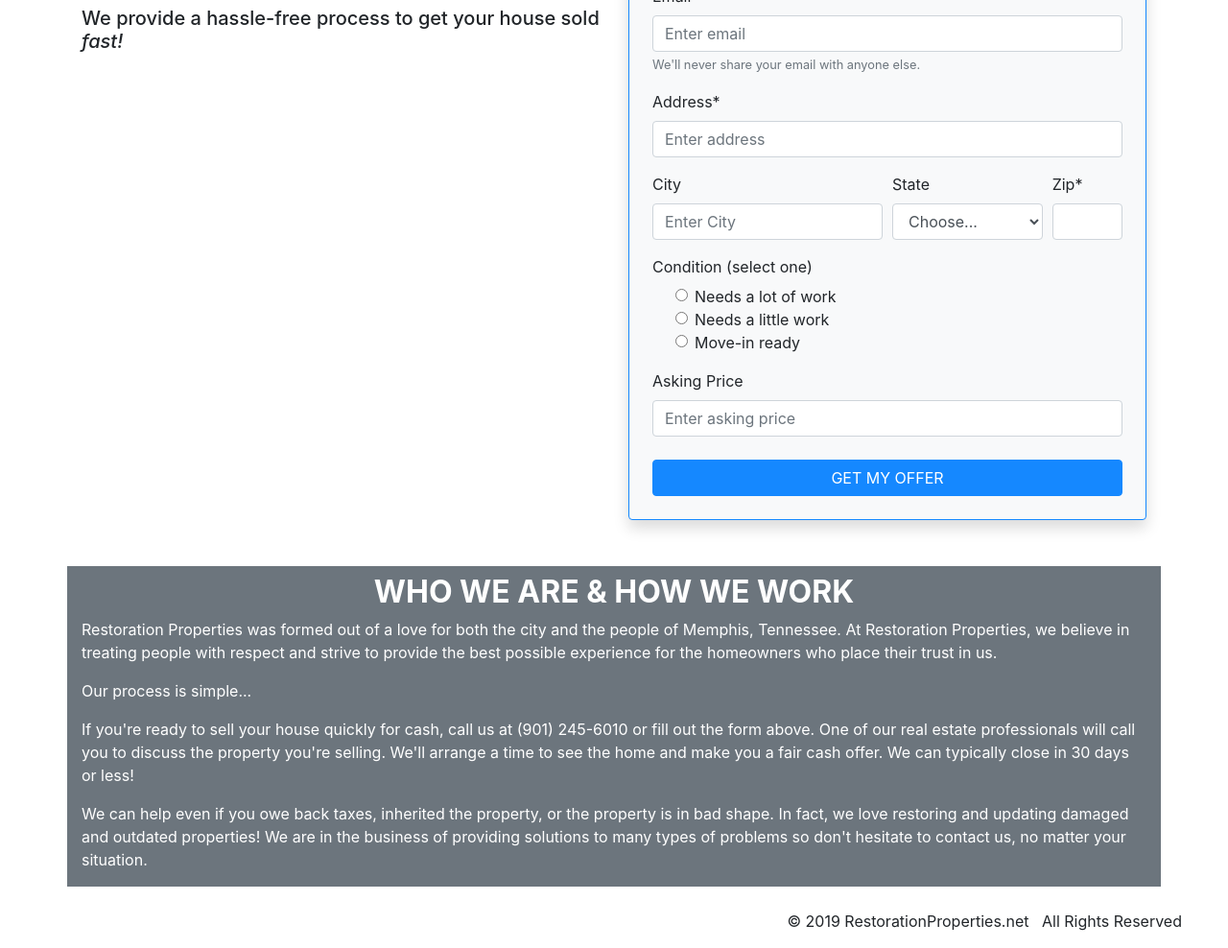
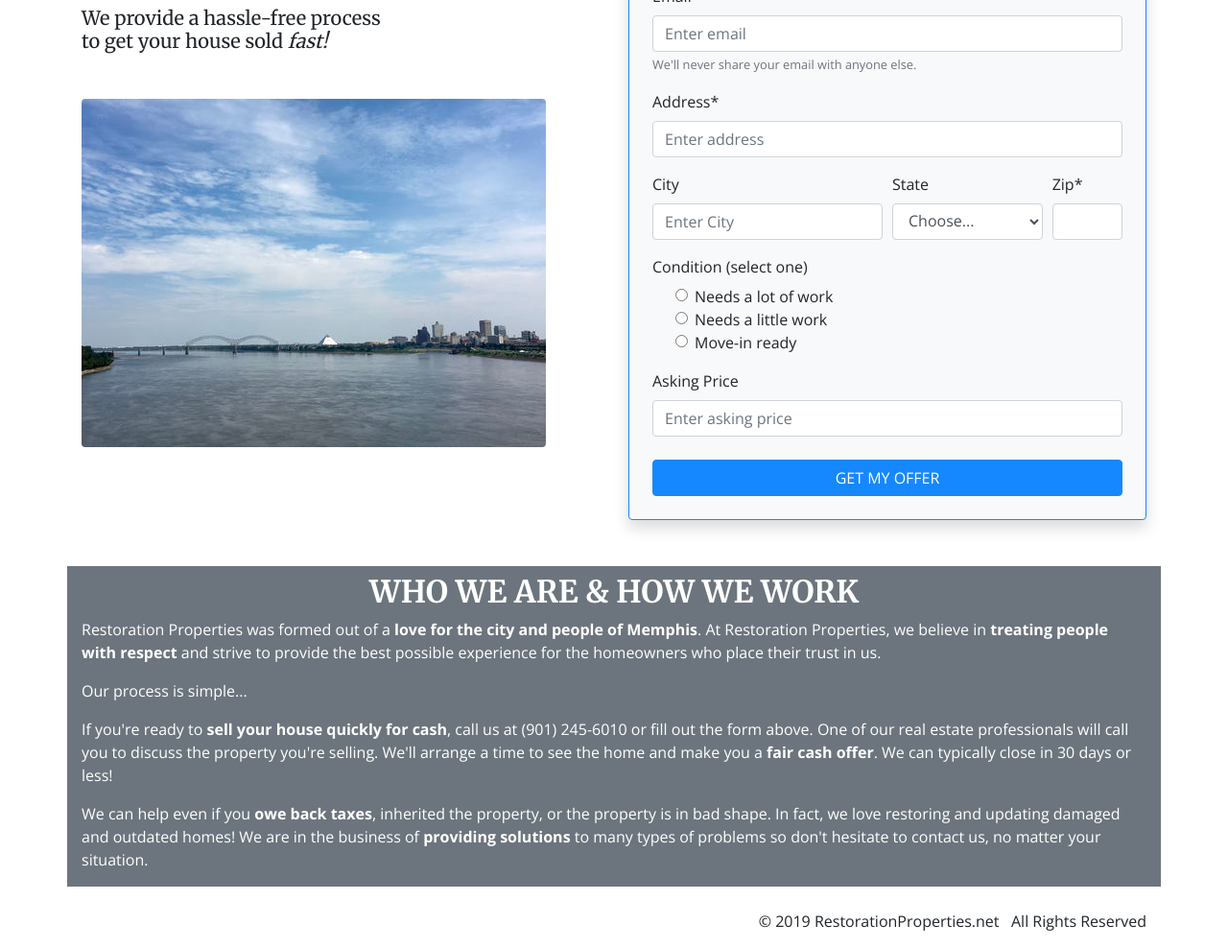
Before and after one commit to grahamlangford/restoration-properties, a website: page dist/index.html in a window 1280 px wide. Shown: the part 451-1439 px from the top of the page at 96% size. Drawn offline with nearby package versions, Linux system fonts and the light colour scheme.

Commit message:
added image, fonts, tweaked About Us section

```diff
--- a/dist/index.html
+++ b/dist/index.html
@@ -9,6 +9,12 @@
       content="width=device-width, initial-scale=1, shrink-to-fit=no"
     />
 
+    <!-- Google Fonts -->
+    <link
+      href="https://fonts.googleapis.com/css?family=Merriweather:400,700|Open+Sans:400,700"
+      rel="stylesheet"
+    />
+
     <!-- Bootstrap CSS -->
     <link
       rel="stylesheet"
@@ -16,6 +22,7 @@
       integrity="sha384-GJzZqFGwb1QTTN6wy59ffF1BuGJpLSa9DkKMp0DgiMDm4iYMj70gZWKYbI706tWS"
       crossorigin="anonymous"
     />
+
     <link rel="stylesheet" href="stylesheet.css" />
 
     <title>Restoration Properties</title>
@@ -37,13 +44,28 @@
             alt="Restoration Properties Logo"
           />
 
-          <h1 class="text-primary text-center text-lg-left my-lg-4">
+          <h1 class="text-primary text-center d-lg-none">
             We buy houses in Memphis and Northwest Mississippi
           </h1>
-          <h5>
+          <h1 class="text-primary text-lg-left my-lg-4 d-none d-lg-block">
+            We buy houses in&nbsp;Memphis and Northwest Mississippi
+          </h1>
+
+          <h5 class="text-center d-lg-none">
             We provide a hassle-free process to get your house sold
             <em>fast!</em>
           </h5>
+
+          <h5 class="text-lg-left d-none d-lg-block">
+            We provide a hassle-free process<br />
+            to get your house sold <em>fast!</em>
+          </h5>
+
+          <img
+            src="media/memphis.jpg"
+            class="img-fluid mx-auto ml-lg-0 mt-lg-5 rounded d-block"
+            alt="Picture of Memphis"
+          />
         </div>
 
         <div class="col-lg">
@@ -228,40 +250,43 @@
           </h2>
 
           <p>
-            Restoration Properties was formed out of a love for both the city
-            and the people of Memphis, Tennessee. At Restoration Properties, we
-            believe in treating people with respect and strive to provide the
-            best possible experience for the homeowners who place their trust in
-            us.
+            Restoration Properties was formed out of a
+            <strong>love for the city and people of Memphis</strong>. At
+            Restoration Properties, we believe in
+            <strong>treating people with respect</strong> and strive to provide
+            the best possible experience for the homeowners who place their
+            trust in us.
           </p>
 
           <p>Our process is simple...</p>
 
           <p>
-            If you're ready to sell your house quickly for cash, call us at
-            (901) 245-6010 or fill out the form above. One of our real estate
+            If you're ready to
+            <strong>sell your house quickly for cash</strong>, call us at (901)
+            245-6010 or fill out the form above. One of our real estate
             professionals will call you to discuss the property you're selling.
-            We'll arrange a time to see the home and make you a fair cash offer.
-            We can typically close in 30 days or less!
+            We'll arrange a time to see the home and make you a
+            <strong>fair cash offer</strong>. We can typically close in 30 days
+            or less!
           </p>
 
           <p>
-            We can help even if you owe back taxes, inherited the property, or
-            the property is in bad shape. In fact, we love restoring and
-            updating damaged and outdated properties! We are in the business of
-            providing solutions to many types of problems so don't hesitate to
-            contact us, no matter your situation.
+            We can help even if you <strong>owe back taxes</strong>, inherited
+            the property, or the property is in bad shape. In fact, we love
+            restoring and updating damaged and outdated homes! We are in the
+            business of <strong>providing solutions</strong> to many types of
+            problems so don't hesitate to contact us, no matter your situation.
           </p>
         </div>
       </div>
+
+      <footer class="footer">
+        <p class="text-center text-lg-right mt-4">
+          &copy; 2019 RestorationProperties.net&nbsp;&nbsp;&nbsp;All Rights
+          Reserved
+        </p>
+      </footer>
     </div>
-
-    <footer class="footer">
-      <p class="text-center text-lg-right mr-lg-5 mt-4">
-        &copy; 2019 RestorationProperties.net&nbsp;&nbsp;&nbsp;All Rights
-        Reserved
-      </p>
-    </footer>
 
     <script
       src="https://code.jquery.com/jquery-3.3.1.slim.min.js"
--- a/dist/stylesheet.css
+++ b/dist/stylesheet.css
@@ -1,3 +1,20 @@
+h1,
+h2,
+h3,
+h4,
+h5,
+h6 {
+  font-family: "Merriweather", serif;
+}
+
+p,
+label,
+input,
+button,
+div {
+  font-family: "Open Sans", sans-serif;
+}
+
 h1 {
   text-transform: uppercase;
   font-size: 3rem;
@@ -38,3 +55,8 @@ img.flip {
 .footer {
   height: 40px;
 }
+
+a[href^="tel"] {
+  color: inherit;
+  text-decoration: none;
+}
```
Also changed, not shown: dist/media/memphis.jpg (added).
